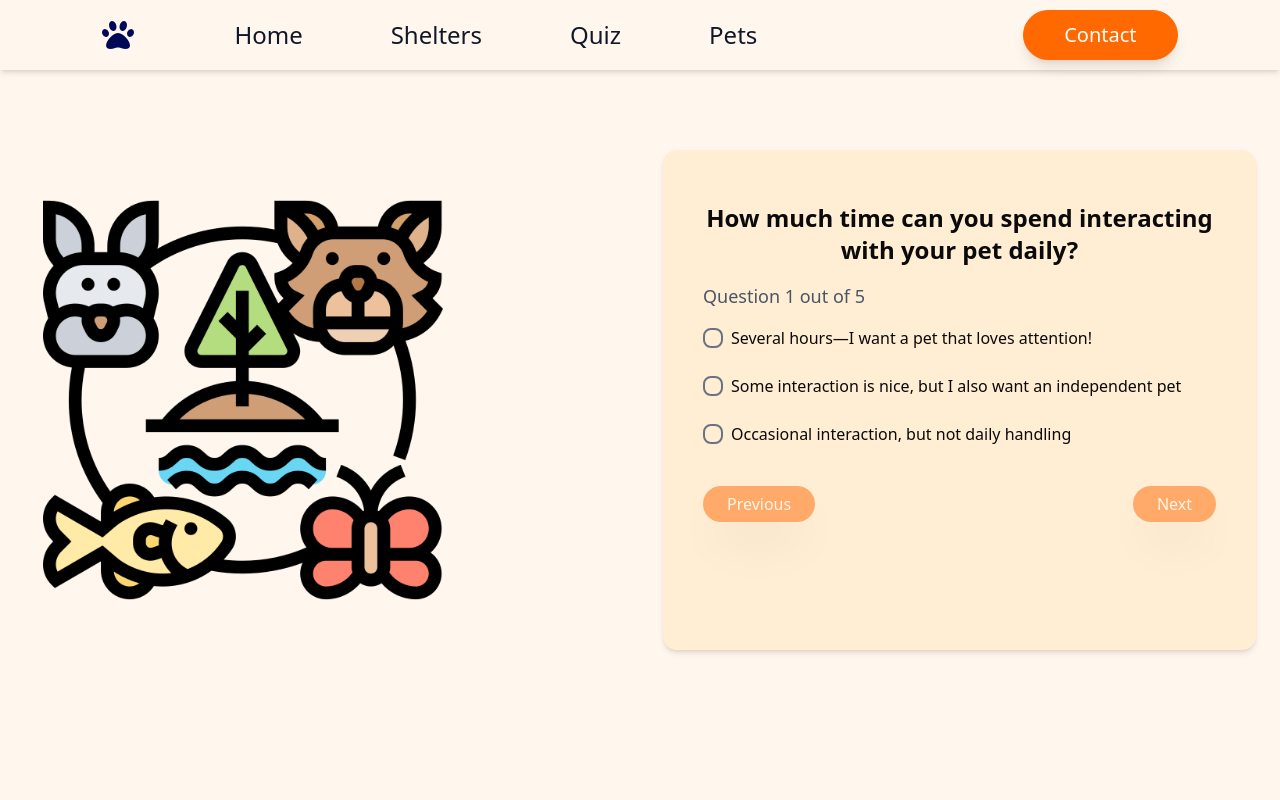
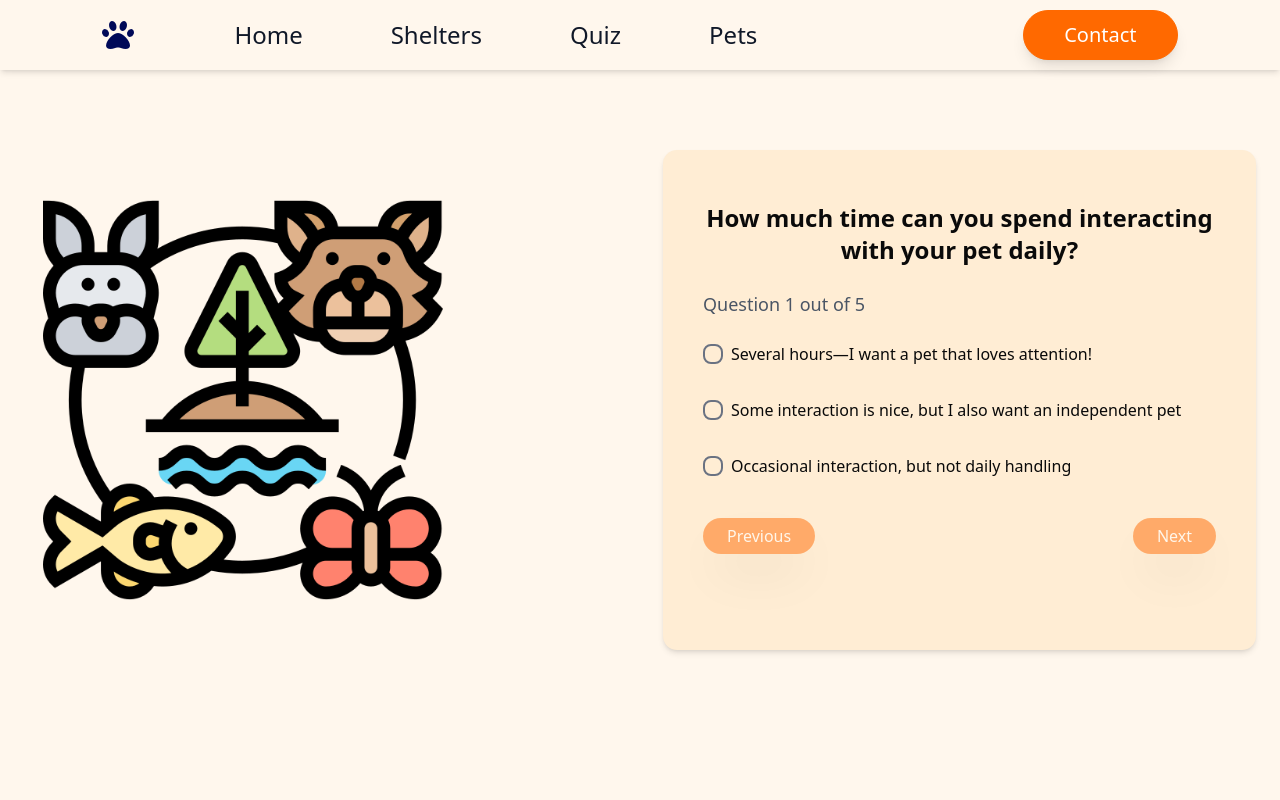
Before and after one commit to ppe11/flashcard, a Next.js app: page /quiz/random in a window 1280 px wide. Shown: the top 800 px of the page. Built offline with nearby package versions, Linux system fonts and the light colour scheme.

Commit message:
Modify some quiz component layout and spacing

```diff
--- a/src/components/QuizComponent.jsx
+++ b/src/components/QuizComponent.jsx
@@ -67,17 +67,17 @@ const QuizComponent = ({ questions }) => {
                 ))}
             </div>
 
-            <Button className="mt-4 bg-orange-500 hover:bg-orange-600 text-white" onClick={() => window.location.reload()}>
+            <Button className="mt-4 bg-orange-500 hover:bg-orange-600 text-white text-md rounded-3xl shadow-2xl" onClick={() => window.location.reload()}>
                 Retake Quiz
             </Button>
             </div>
         ) : (
             <div>
-            <h2 className="text-2xl font-semibold mb-4 mt-3">{questions[currentQuestion].question}</h2>
-            <p className="text-lg text-gray-600 text-left mb-4">
+            <h2 className="text-2xl font-semibold mb-6 mt-3">{questions[currentQuestion].question}</h2>
+            <p className="text-lg text-gray-600 text-left mb-6">
                 Question {currentQuestion + 1} out of {questions.length}
             </p>
-            <div className="flex flex-col gap-6 text-left">
+            <div className="flex flex-col gap-8 text-left">
                 {questions[currentQuestion].options.map((option, index) => (
                 <label key={index} className="flex items-center space-x-2 cursor-pointer">
                 <input
```
